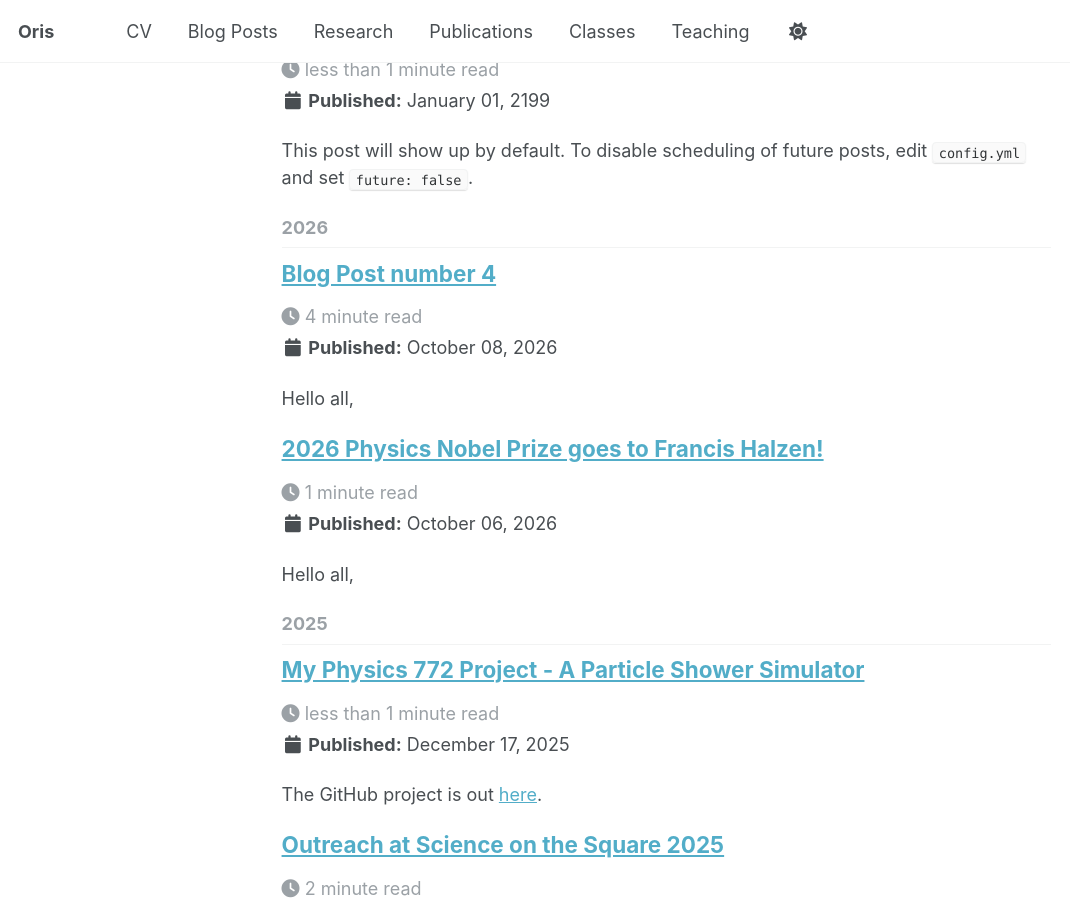
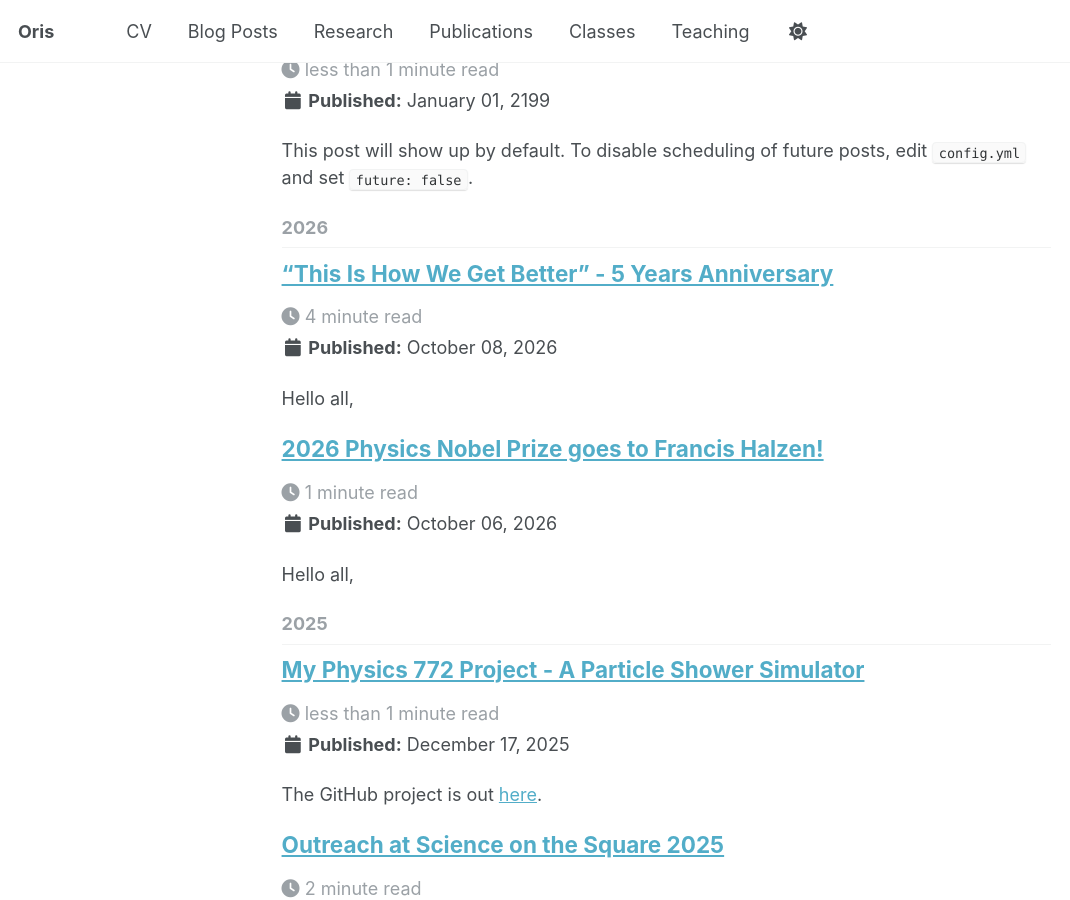
Before and after one commit to wax-ladrian/wax-ladrian.github.io, a Jekyll site: the page built from _pages/year-archive.html, in a window 1280 px wide and 900 px high, scrolled down 499 px. Shown: the whole window, without its empty margins (0-1070 px from the left). Built offline with Jekyll 4.4.1, drawn with Linux system fonts in a browser that asks for light colours; a script that is not in the unit is left out.

Commit message:
Fixing small typos

```diff
--- a/_posts/2999-08-14-tihwgb-5yr-anniversary.md
+++ b/_posts/2999-08-14-tihwgb-5yr-anniversary.md
@@ -1,5 +1,5 @@
 ---
-title: Blog Post number 4
+title: '"This Is How We Get Better" - 5 Years Anniversary'
 date: 2026-10-08
 permalink: /posts/2026/10/tihwgb-5yrs/
 tags:
@@ -12,7 +12,7 @@ On October 8th, 2021, the Narcissist Cookbook (the artistic name of Matt Johnson
 
 I think, in terms of forming the person I am, music with wonderfully written lyrics are incredibly important, and on that category, “This Is How We Get Better” always comes immediately to mind. In that album (and not only on that album), Matt shows a level of vulnerability and understanding of human nature that makes it deeply resonate with me, no matter how many times I listen to. I can confidently say that I have listen to this album hundreds of times, and (of what I can remember) have cried at least twice to the music on it. I highly recommend you to listen to it, it is a wonderful piece of poetry wrapped in brilliant melody.
 
-The first reason to write this email is to tell people to go listen to “This Is How We Get Better”*, the second reason is to tell you to go listen to the first (and probably only) release on Bandcamp with my name on it! First, a timeline:
+The first reason to write this email is to tell people to go listen to “This Is How We Get Better”^, the second reason is to tell you to go listen to the first (and probably only) release on Bandcamp with my name on it! First, a timeline:
 
 - In Spring 2023 (?) I was introduced to the music of The Narcissist Cookbook for the first time by my friend Charlotte. She sent me some songs of their EP “Eden Disorder,” which is still her favorite album from tNC!
 - In Summer 2023, I saw them live for the first time, and I have gone to see them live every summer since!
@@ -38,3 +38,5 @@ Here is the whole gang in the studio!
 This is all, I just wanted to share this 😊 if you got to this point in the post… woooow that’s so cool, ty for reading!!
 
 Toonsluv 💜
+
+^ And all else! Go listen to tNC! I recommend _everything_ but at least [MOTH](https://open.spotify.com/album/30w8BgNo4f9FmdyadEeSoh?si=JyprhdpIQpS_8LxYV1jVKA "https://open.spotify.com/album/30w8BgNo4f9FmdyadEeSoh?si=JyprhdpIQpS_8LxYV1jVKA"), [This Is How We Get Better](https://open.spotify.com/album/677DDXZPYZLzkL1gCyRfIg?si=P5KTQhMlQwGX4QzLG1_tdA "https://open.spotify.com/album/677DDXZPYZLzkL1gCyRfIg?si=P5KTQhMlQwGX4QzLG1_tdA"), [Eden Disorder](https://open.spotify.com/album/7FQvWQe6c5U8RzsnqLACbP?si=SdbL_SNyS4mFLmCbol8A9w "https://open.spotify.com/album/7FQvWQe6c5U8RzsnqLACbP?si=SdbL_SNyS4mFLmCbol8A9w"), and MYTH (sides [One](https://open.spotify.com/album/0J4na1ASii5IUGLn3dG8eV?si=HFjpGSXHTdGsqJIrUydt0w "https://open.spotify.com/album/0J4na1ASii5IUGLn3dG8eV?si=HFjpGSXHTdGsqJIrUydt0w") and [Two](https://open.spotify.com/album/5D2PEVJJmTxZbpnH7vEjPS?si=Tf-TCG3nQQSqhnRB8SqAIw "https://open.spotify.com/album/5D2PEVJJmTxZbpnH7vEjPS?si=Tf-TCG3nQQSqhnRB8SqAIw"))
```
Also changed, not shown: .obsidian/workspace.json.
